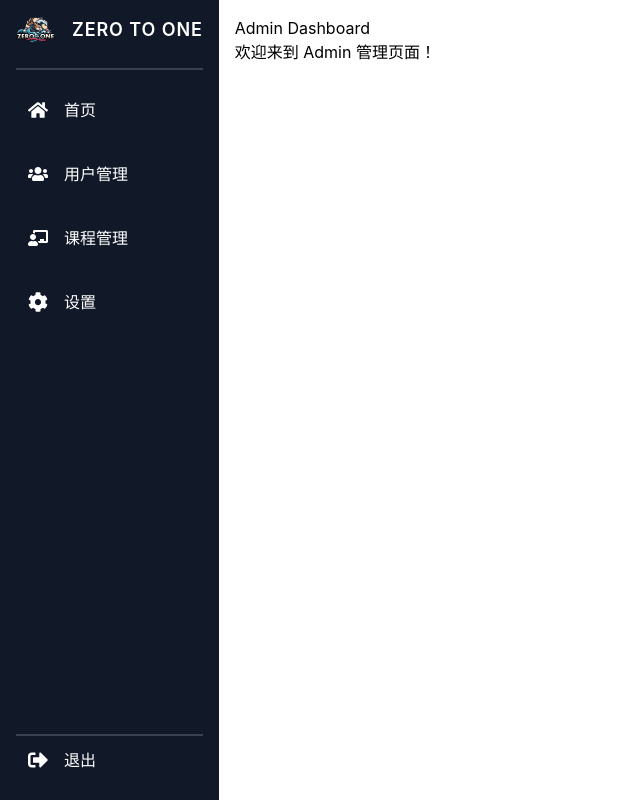
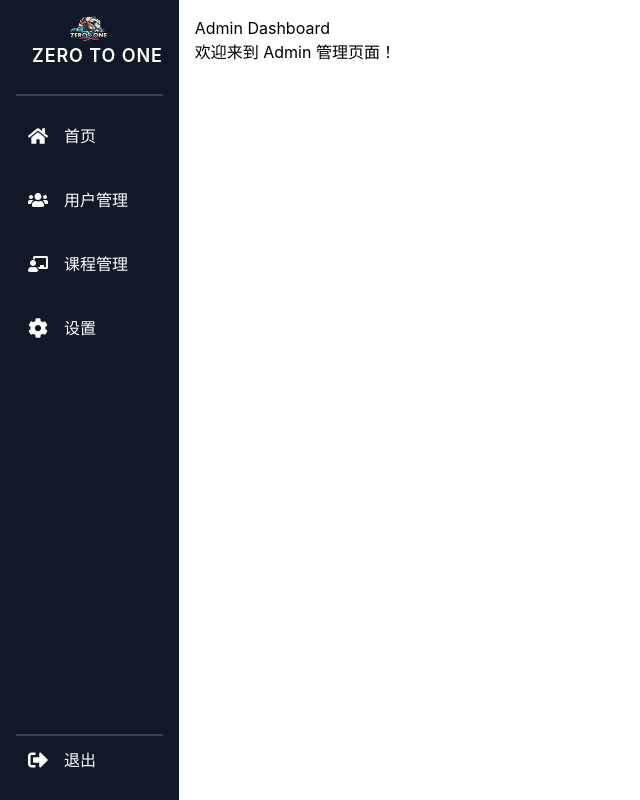
Before and after one commit to ztoswim/zero-to-one-system, a React (Create React App) app in the folder client/: page /admin in a window 1280 px wide. Shown: the whole page, without its empty margins (0-640 px from the left). Built offline with nearby package versions, Linux system fonts and the light colour scheme; sample sign-in values are in the browser's storage.

Commit message:
Update Sidebar.js

```diff
--- a/client/src/components/Sidebar.js
+++ b/client/src/components/Sidebar.js
@@ -57,7 +57,7 @@ const Sidebar = () => {
       onMouseLeave={handleMouseLeave}   // Mouse leave collapses sidebar
     >
       {/* Logo Section */}
-      <div className="flex items-center mb-6">
+      <div className="flex flex-col items-center justify-center mb-6">
         <img src={Logo} alt="Logo" className="w-10" />
         {!isCollapsed && (
           <span className="ml-4 text-lg font-semibold tracking-wider uppercase">Zero To One</span>
```
